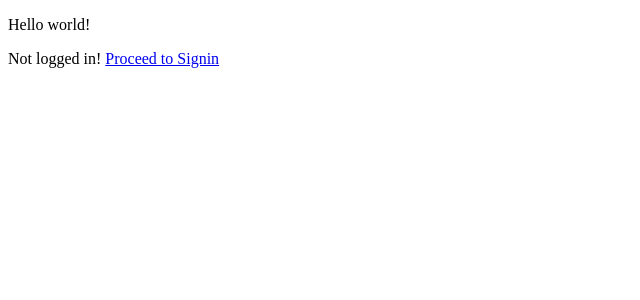
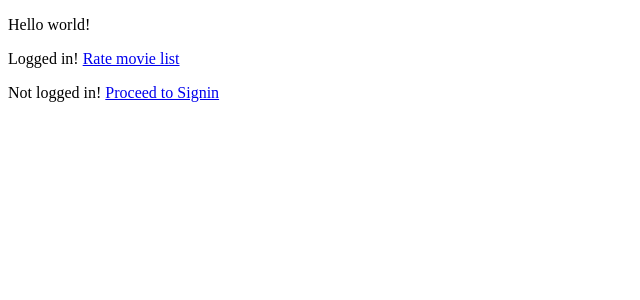
Before and after one commit to NicoleRauch/fml, a Next.js app: page / in a window 1280 px wide. Shown: the top 300 px of the page, without its empty margins (0-640 px from the left). Built offline with nearby package versions, Linux system fonts and the light colour scheme.

Commit message:
Added rate page

```diff
--- a/pages/index.js
+++ b/pages/index.js
@@ -6,7 +6,7 @@ import defaultPage from '../hocs/defaultPage';
 
 const LoggedInDiv = () => (
 	<div>
-		Logged in!
+		<p>Logged in! <Link href='/rate'>Rate movie list</Link></p>
     </div>
 )
 
@@ -19,9 +19,11 @@ const NotLoggedInDiv = () => (
 const Index = ({ isAuthenticated }) => (
 	<div>
 		<p>Hello world!</p>
-		{isAuthenticated && <LoggedInDiv />}
-		{!isAuthenticated && <NotLoggedInDiv />}
+		<LoggedInDiv />
+		<NotLoggedInDiv />
 	</div>
 )
+/*		{isAuthenticated && <LoggedInDiv />}
+		{!isAuthenticated && <NotLoggedInDiv />}*/
 
 export default defaultPage(Index);
```
Also changed, not shown: pages/rate.js (added, +7 -0 lines).
